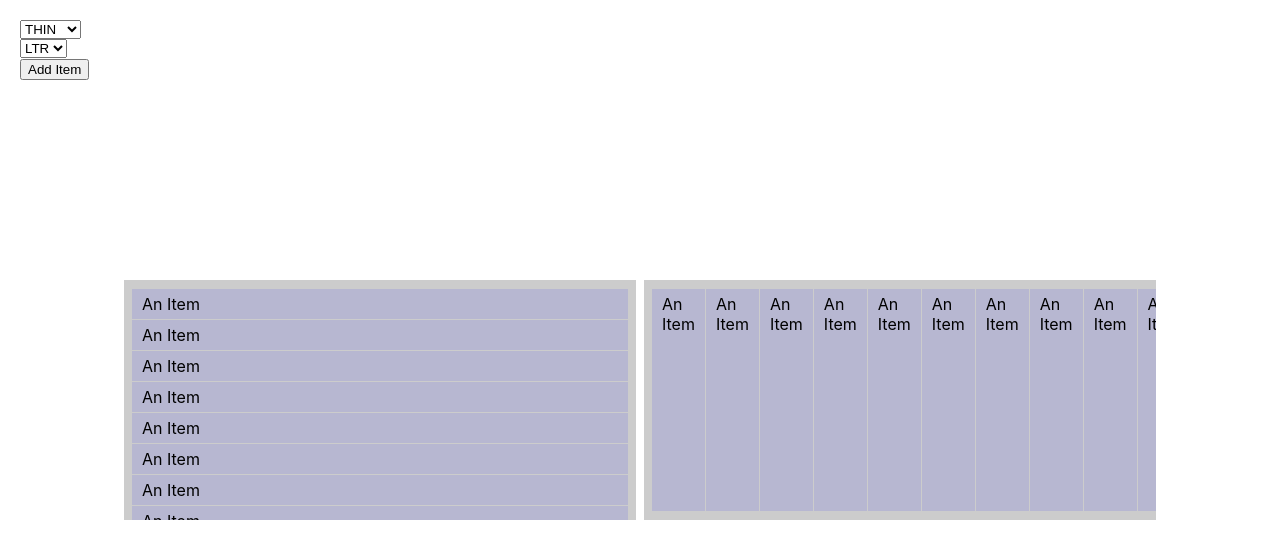
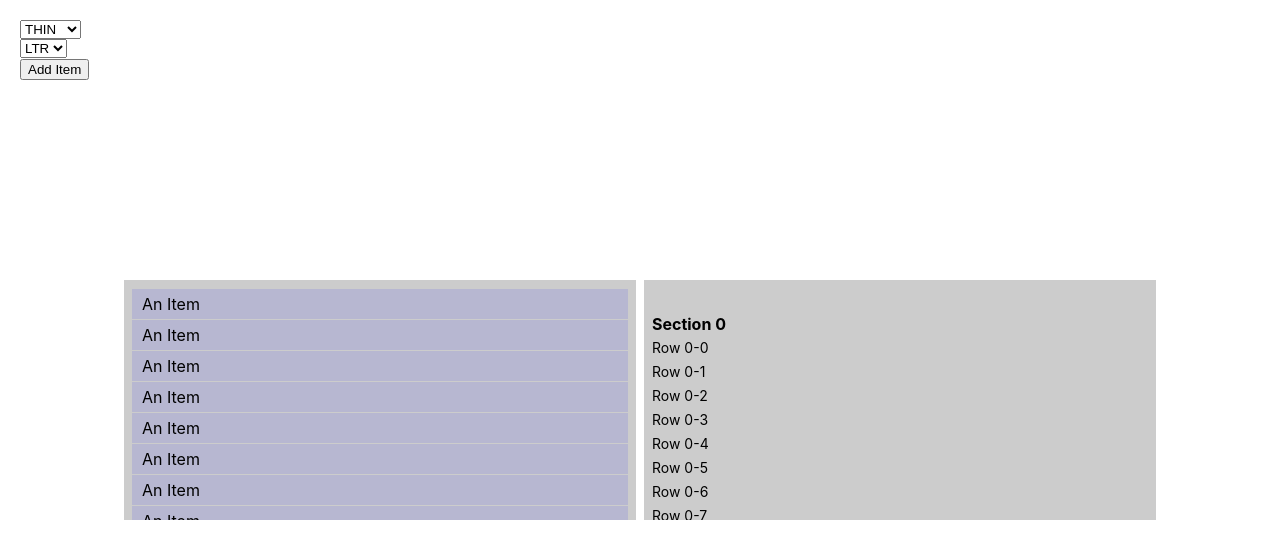
Before and after one commit to amadeus/experiment-cross-platform-scrollers, a React (Create React App) app: page / in a window 1280 px wide. Shown: the top 558 px of the page. Built offline with nearby package versions, Linux system fonts and the light colour scheme; the HTML template or start-up script is replaced by a standard one.

Commit message:
Fast hack pass at List component

```diff
--- a/src/App.module.css
+++ b/src/App.module.css
@@ -46,6 +46,29 @@
   position: fixed;
   top: 20px;
   left: 20px;
+}
+
+.section,
+.row,
+.footer {
+  box-sizing: border-box;
+}
+
+.section {
+  height: 48px;
+  padding-top: 24px;
+  line-height: 24px;
+  font-size: 16px;
+  font-weight: bold;
+}
+
+.row {
+  height: 24px;
+  line-height: 24px;
+  font-size: 14px;
+}
+
+.footer {
 }
 
 .scrollbar {
--- a/src/App.tsx
+++ b/src/App.tsx
@@ -1,8 +1,8 @@
 import React, {useState, useRef, useEffect, useCallback, useMemo} from 'react';
-import {createScroller} from './Scroller';
+import {createScroller, createListScroller} from './Scroller';
 import generateRow from './generateRow';
 import styles from './App.module.css';
-import type {ScrollerRef} from './ScrollerConstants';
+import type {ScrollerRef, RenderSection, RenderRow} from './ScrollerConstants';
 
 enum ScrollbarSizes {
   NONE = 'NONE',
@@ -10,9 +10,10 @@ enum ScrollbarSizes {
   AUTO = 'AUTO',
 }
 
-const [ScrollerNone] = createScroller(styles.none);
-const [ScrollerThin] = createScroller(styles.thin);
-const [ScrollerAuto] = createScroller(styles.auto);
+const ScrollerNone = createScroller(styles.none);
+const ScrollerThin = createScroller(styles.thin);
+const ScrollerAuto = createScroller(styles.auto);
+const ListThin = createListScroller(styles.thin);
 
 // There are a few various contexts we need to be able to support
 // * Chrome - supports custom scrollbar styles which automatically pad the
@@ -24,6 +25,24 @@ const [ScrollerAuto] = createScroller(styles.auto);
 // * All other browsers - if the custom css scrollbar styles affect the
 // scrollbar within the desired range then we assume it looks correct,
 // otherwise we need to add additional padding to account for the scrollbar
+
+const LIST_SECTIONS = [10, 3, 30, 10, 42, 92];
+
+const renderSection: RenderSection = ({section}) => {
+  return (
+    <div key={`section-${section}`} className={styles.section}>
+      Section {section}
+    </div>
+  );
+};
+
+const renderRow: RenderRow = ({section, row}) => {
+  return (
+    <div key={`row-${section}-${row}`} className={styles.row}>
+      Row {section}-{row}
+    </div>
+  );
+};
 
 export default function App() {
   const ref = useRef<ScrollerRef>(null);
@@ -87,9 +106,14 @@ export default function App() {
       <Scroller ref={ref} className={styles.container} dir={dir}>
         {children}
       </Scroller>
-      <Scroller className={styles.horizontalContainer} orientation="horizontal">
-        {children}
-      </Scroller>
+      <ListThin
+        className={styles.container}
+        sections={LIST_SECTIONS}
+        renderSection={renderSection}
+        renderRow={renderRow}
+        sectionHeight={48}
+        rowHeight={24}
+      />
     </div>
   );
 }
--- a/src/Scroller.tsx
+++ b/src/Scroller.tsx
@@ -1,6 +1,8 @@
-import React, {useRef, useImperativeHandle, forwardRef} from 'react';
+import React, {useRef, useImperativeHandle, forwardRef, useCallback} from 'react';
 import usePaddingFixes from './hooks/usePaddingFixes';
 import useScrollerState from './hooks/useScrollerState';
+import useVirtualizedContent from './hooks/useVirtualizedContent';
+import renderItems from './core/renderItems';
 import getScrollbarSpecs from './core/getScrollbarSpecs';
 import styles from './Scroller.module.css';
 import type {
@@ -10,6 +12,7 @@ import type {
   ScrollerListProps,
   ScrollerRef,
   ScrollerListRef,
+  ScrollEvent,
 } from './ScrollerConstants';
 
 const {ResizeObserver} = window;
@@ -23,8 +26,7 @@ const DEFAULT_STATE: ScrollerState = Object.freeze({
 
 export function createScroller(scrollbarClassName?: string) {
   const specs = getScrollbarSpecs(scrollbarClassName);
-  return [
-    forwardRef(function Scroller(
+  return forwardRef(function Scroller(
     {children, className, onScroll, dir = 'ltr', orientation = 'vertical', paddingFix = true}: ScrollerProps,
     ref: React.Ref<ScrollerRef>
   ) {
@@ -58,8 +60,7 @@ export function createScroller(scrollbarClassName?: string) {
         {orientation !== 'auto' && paddingFix && <div aria-hidden className={styles.padding} ref={spacingRef} />}
       </div>
     );
-    }),
-  ];
+  });
 }
 
 export function createListScroller(scrollbarClassName?: string) {
@@ -79,36 +80,77 @@ export function createListScroller(scrollbarClassName?: string) {
       : null;
 
   return forwardRef(function ScrollerList(
-    {className, onScroll, dir = 'ltr', orientation = 'vertical', paddingFix = true}: ScrollerListProps,
+    {
+      className,
+      onScroll,
+      dir = 'ltr',
+      orientation = 'vertical',
+      paddingFix = true,
+      sections,
+      sectionHeight,
+      rowHeight,
+      footerHeight = 0,
+      renderSection,
+      renderRow,
+      renderFooter,
+      paddingTop,
+      paddingBottom,
+      chunkSize,
+      ...props
+    }: ScrollerListProps,
     ref: React.Ref<ScrollerListRef>
   ) {
-    const {handleScroll, scroller, content, scrollerState} = useScrollerState(onScroll, resizeObserver, scrollerStates);
+    const {markStateDirty, scroller, content, scrollerState} = useScrollerState(resizeObserver, scrollerStates);
+    const getScrollerState = useCallback(() => {
+      const {current} = scroller;
+      if (current != null && scrollerState.current.dirty) {
+        const {scrollTop, scrollHeight, offsetHeight} = current;
+        scrollerState.current = {scrollTop, scrollHeight, offsetHeight, dirty: false};
+      }
+      return scrollerState.current;
+    }, [scroller, scrollerState]);
     useImperativeHandle<ScrollerListRef, ScrollerListRef>(
       ref,
       (): ScrollerListRef => ({
         getScrollerNode() {
           return scroller.current;
         },
-        getScrollerState() {
-          const {current} = scroller;
-          if (current != null && scrollerState.current.dirty) {
-            const {scrollTop, scrollHeight, offsetHeight} = current;
-            scrollerState.current = {scrollTop, scrollHeight, offsetHeight, dirty: false};
-          }
-          return scrollerState.current;
-        },
+        getScrollerState,
       }),
-      [scroller, scrollerState]
+      [scroller, getScrollerState]
     );
     const spacingRef = usePaddingFixes(paddingFix, orientation, dir, className, scroller, specs);
+    const [{spacerTop, spacerBottom, items}, forceUpdate] = useVirtualizedContent({
+      sections,
+      sectionHeight,
+      rowHeight,
+      footerHeight,
+      paddingTop,
+      paddingBottom,
+      chunkSize,
+      getScrollerState,
+    });
+
+    const handleScroll = useCallback(
+      (event: ScrollEvent) => {
+        markStateDirty();
+        onScroll != null && onScroll(event);
+        forceUpdate();
+      },
+      [onScroll, markStateDirty, forceUpdate]
+    );
     const classes = [
       orientation === 'vertical' ? styles.vertical : orientation === 'horizontal' ? styles.horizontal : styles.auto,
     ];
     scrollbarClassName != null && classes.push(scrollbarClassName);
     className != null && classes.push(className);
     return (
-      <div ref={scroller} onScroll={handleScroll} className={classes.join(' ')}>
-        <div ref={content}></div>
+      <div ref={scroller} onScroll={handleScroll} className={classes.join(' ')} {...props}>
+        <div ref={content}>
+          <div style={{height: spacerTop}} />
+          {renderItems({items, renderSection, renderRow, renderFooter})}
+          <div style={{height: spacerBottom}} />
+        </div>
         {orientation !== 'auto' && paddingFix && <div aria-hidden className={styles.padding} ref={spacingRef} />}
       </div>
     );
--- a/src/core/ListComputer.ts
+++ b/src/core/ListComputer.ts
@@ -9,14 +9,14 @@ interface ListComputerProps {
 }
 
 class ListComputer {
-  sectionHeight: SectionHeight;
-  rowHeight: RowHeight;
-  footerHeight: FooterHeight | undefined;
-  uniform: boolean;
-  paddingBottom: number;
-  paddingTop: number;
+  sectionHeight: SectionHeight = 0;
+  rowHeight: RowHeight = 0;
+  footerHeight: FooterHeight | undefined = 0;
+  uniform: boolean = true;
+  paddingBottom: number = 0;
+  paddingTop: number = 0;
 
-  constructor({sectionHeight, rowHeight, footerHeight, paddingTop, paddingBottom}: ListComputerProps) {
+  mergeProps({sectionHeight, rowHeight, footerHeight, paddingTop, paddingBottom}: ListComputerProps) {
     this.sectionHeight = sectionHeight;
     this.rowHeight = rowHeight;
     this.footerHeight = footerHeight;
--- /dev/null
+++ b/src/core/renderItems.ts
@@ -0,0 +1,35 @@
+import type {RenderSection, RenderRow, RenderFooter, ListItem} from '../ScrollerConstants';
+
+interface RenderItemProps {
+  items: ListItem[];
+  renderSection: RenderSection;
+  renderRow: RenderRow;
+  renderFooter: RenderFooter | undefined;
+}
+
+export default function renderItems({renderSection, renderRow, renderFooter, items}: RenderItemProps): React.ReactNode {
+  const content: React.ReactNodeArray = [];
+  let sectionItems: React.ReactNodeArray = [];
+  // let lastSection = 0;
+  items.forEach(({section, row, footer}) => {
+    if (footer === true) {
+      // sectionItems.push(renderFooter({section, index}));
+      // content.push(wrapSection != null ? wrapSection(lastSection, sectionItems) : sectionItems);
+      renderFooter != null && sectionItems.push(renderFooter({section}));
+      content.push(sectionItems);
+      sectionItems = [];
+    } else {
+      // lastSection = section;
+      if (row == null) {
+        sectionItems.push(renderSection({section}));
+      } else {
+        sectionItems.push(renderRow({section, row}));
+      }
+    }
+  });
+  if (sectionItems.length > 0) {
+    // content.push(wrapSection ? wrapSection(lastSection, sectionItems) : sectionItems);
+    content.push(sectionItems);
+  }
+  return content;
+}
--- a/src/hooks/useScrollerState.ts
+++ b/src/hooks/useScrollerState.ts
@@ -1,5 +1,5 @@
 import {useRef, useCallback, useLayoutEffect} from 'react';
-import type {ScrollerListState, ScrollHandler, ScrollEvent} from '../ScrollerConstants';
+import type {ScrollerListState} from '../ScrollerConstants';
 
 export const INITIAL_SCROLLER_STATE: ScrollerListState = Object.freeze({
   scrollTop: 0,
@@ -9,20 +9,15 @@ export const INITIAL_SCROLLER_STATE: ScrollerListState = Object.freeze({
 });
 
 export default function useScrollerState(
-  onScroll: ScrollHandler | undefined,
   resizeObserver: ResizeObserver | null,
   scrollerStates: Map<Element, React.RefObject<ScrollerListState>>
 ) {
   const scroller = useRef<HTMLDivElement>(null);
   const content = useRef<HTMLDivElement>(null);
   const scrollerState = useRef<ScrollerListState>(INITIAL_SCROLLER_STATE);
-  const handleScroll = useCallback(
-    (event: ScrollEvent) => {
-      !scrollerState.current.dirty && (scrollerState.current.dirty = true);
-      onScroll != null && onScroll(event);
-    },
-    [onScroll]
-  );
+  const markStateDirty = useCallback(() => {
+    !scrollerState.current.dirty && (scrollerState.current.dirty = true);
+  }, []);
   useLayoutEffect(() => {
     if (resizeObserver == null) {
       return;
@@ -49,5 +44,5 @@ export default function useScrollerState(
     };
   }, [resizeObserver, scrollerStates]);
 
-  return {handleScroll, scroller, scrollerState, content};
+  return {markStateDirty, scroller, scrollerState, content};
 }
--- /dev/null
+++ b/src/hooks/useVirtualizedContent.ts
@@ -0,0 +1,91 @@
+import {useState, useRef, useLayoutEffect, useCallback, useMemo} from 'react';
+import ListComputer from '../core/ListComputer';
+import type {SectionHeight, RowHeight, FooterHeight, ScrollerListState, ListState} from '../ScrollerConstants';
+
+const DEFAULT_BLOCK_STATE = [0, 0];
+
+function useForceUpdate() {
+  const [, updateState] = useState(0);
+  return useCallback(() => updateState((a) => a + 1), []);
+}
+
+interface VirtualizedProps {
+  sections: number[];
+  sectionHeight: SectionHeight;
+  rowHeight: RowHeight;
+  footerHeight: FooterHeight;
+  chunkSize: number | undefined;
+  paddingTop: number | undefined;
+  paddingBottom: number | undefined;
+  getScrollerState: () => ScrollerListState;
+}
+
+function getBlocksFromScrollerState(scrollTop: number, offsetHeight: number, chunkSize: number): [number, number] {
+  const blockStart = Math.floor(scrollTop / chunkSize) - 1;
+  const blockEnd = Math.ceil((scrollTop + offsetHeight) / chunkSize) + 1;
+  return [blockStart, blockEnd];
+}
+
+const DEFAULT_ITEM_STATE: ListState = Object.freeze({
+  spacerTop: 0,
+  spacerBottom: 0,
+  items: [],
+});
+
+export default function useVirtualizedContent({
+  sections,
+  sectionHeight,
+  rowHeight,
+  footerHeight,
+  chunkSize = 256,
+  paddingTop = 0,
+  paddingBottom = 0,
+  getScrollerState,
+}: VirtualizedProps): [ListState, () => void] {
+  const forceUpdate = useForceUpdate();
+  const itemState = useRef<ListState>(DEFAULT_ITEM_STATE);
+  const [listComputer] = useState(() => new ListComputer());
+
+  const {dirty, scrollTop, offsetHeight} = getScrollerState();
+  // If the state is dirty - we skip computation and force an update next tick
+  useLayoutEffect(() => void (dirty && forceUpdate()), [dirty, forceUpdate]);
+  const blockState = useRef(DEFAULT_BLOCK_STATE);
+  blockState.current = getBlocksFromScrollerState(scrollTop, offsetHeight, chunkSize);
+  const [blockStart, blockEnd] = blockState.current;
+  const determineScrollUpdate = useCallback(() => {
+    const {dirty, scrollTop, offsetHeight} = getScrollerState();
+    // If state is dirty, then there's nothing to do
+    if (dirty) return;
+    const [blockStart] = getBlocksFromScrollerState(scrollTop, offsetHeight, chunkSize);
+    // Only test against the first block - so we don't get double calculations
+    // when the end changes.  It is safe for rendering because we add a chunk
+    // before and after the scrollview, so there should never be a case where
+    // it doesn't render content
+    if (blockStart !== blockState.current[0]) {
+      forceUpdate();
+    }
+  }, [forceUpdate, chunkSize, getScrollerState]);
+
+  itemState.current = useMemo(() => {
+    // If state is dirty, it's generally due to initial load, and therefore we
+    // should not calculate anything
+    if (dirty) {
+      return itemState.current;
+    }
+    listComputer.mergeProps({sectionHeight, rowHeight, footerHeight, paddingBottom, paddingTop});
+    return listComputer.compute(sections, Math.max(0, blockStart * chunkSize), blockEnd * chunkSize);
+  }, [
+    dirty,
+    blockStart,
+    blockEnd,
+    sectionHeight,
+    rowHeight,
+    footerHeight,
+    paddingBottom,
+    paddingTop,
+    sections,
+    listComputer,
+    chunkSize,
+  ]);
+  return [itemState.current, determineScrollUpdate];
+}
```
Also changed, not shown: src/ScrollerConstants.tsx (+11 -6 lines). Lines whose indentation alone changed are shown as unchanged.
